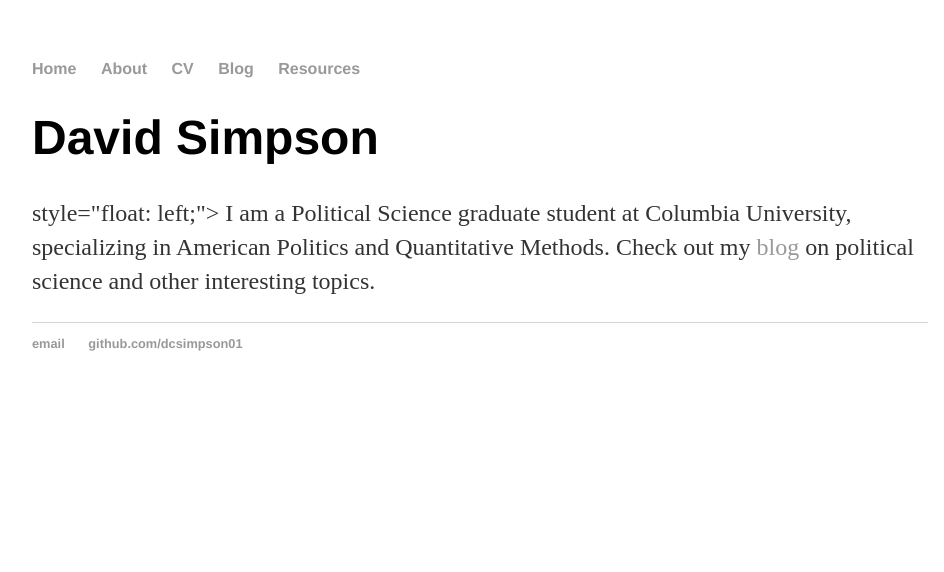
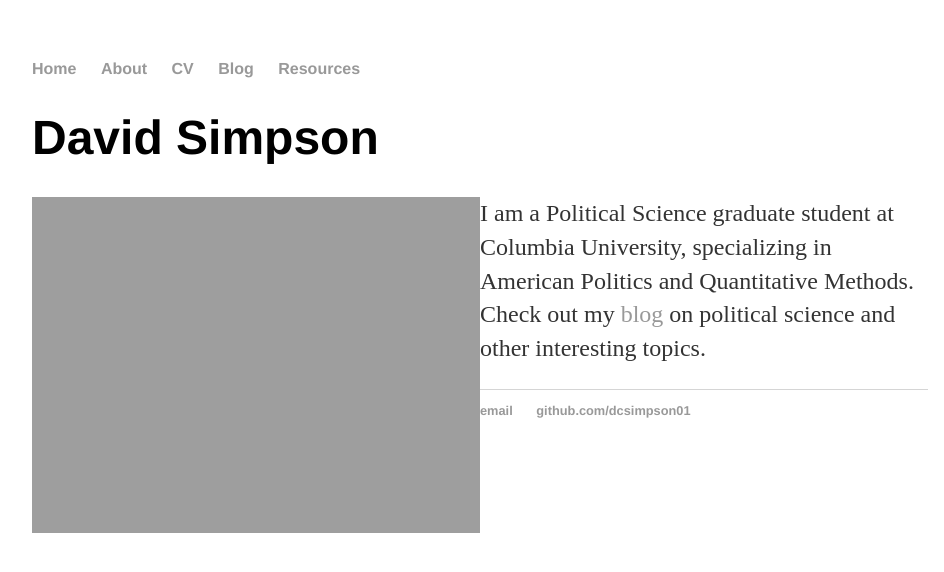
Before and after one commit to dcsimpson01/dcsimpson01.github.io, a Jekyll site: the page built from index.html, in a window 1280 px wide. Shown: the top 572 px of the page, without its empty margins (160-1104 px from the left). Built offline with Jekyll 4.4.1, drawn with Linux system fonts in a browser that asks for light colours.

Commit message:
Update index.html

```diff
--- a/index.html
+++ b/index.html
@@ -4,7 +4,7 @@ title: David Simpson
 ---
 <div class="blurb">
 	<h1>David Simpson</h1>
-	<p <img src="https://dcsimpson01.github.io/docs/David_Bike.jpg" alt="David with Bike", width="50%" height="50%"/> style="float: left;">
+	<p><img src="https://dcsimpson01.github.io/docs/David_Bike.jpg" alt="David with Bike", width="50%" height="50%" align="left"/>
 	I am a Political Science graduate student at Columbia University, specializing in American Politics and Quantitative Methods. Check out my <a href="/blog"> blog</a> on political science and other interesting topics.</p>
 
 
```
